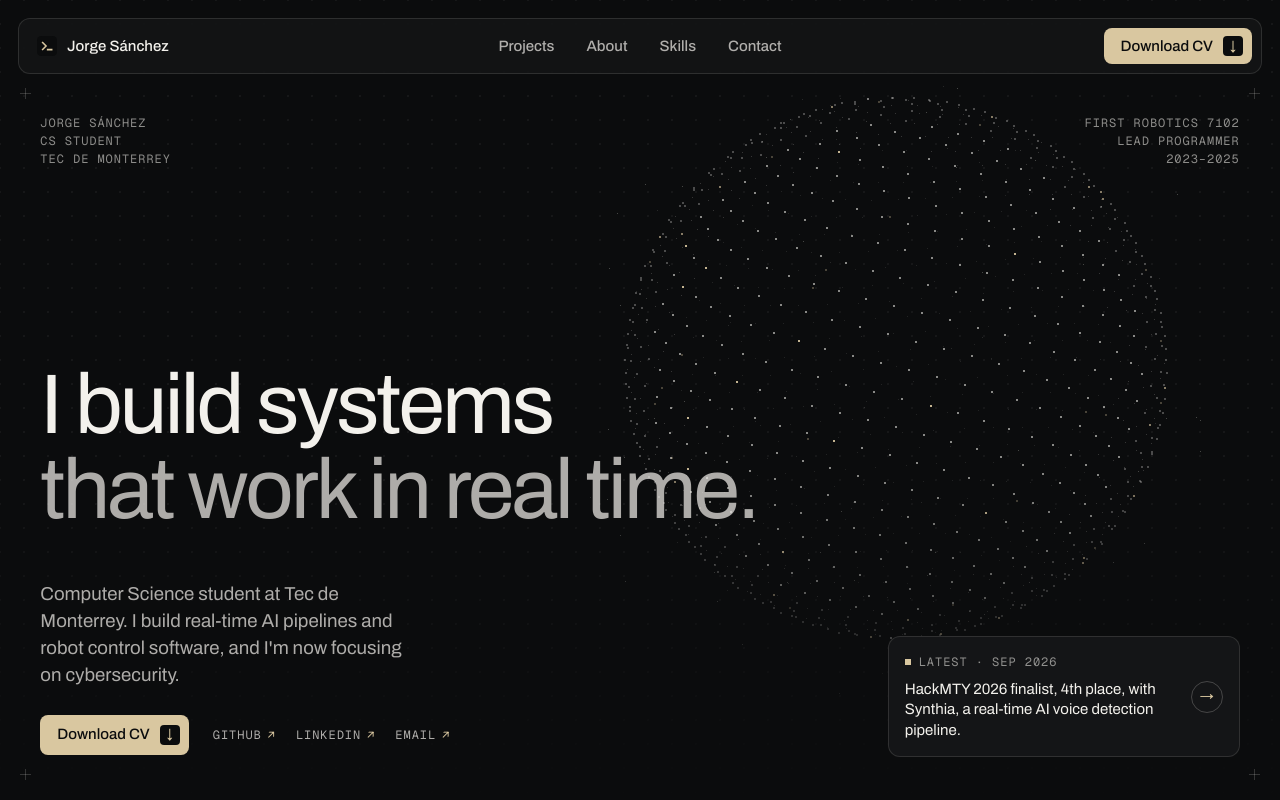
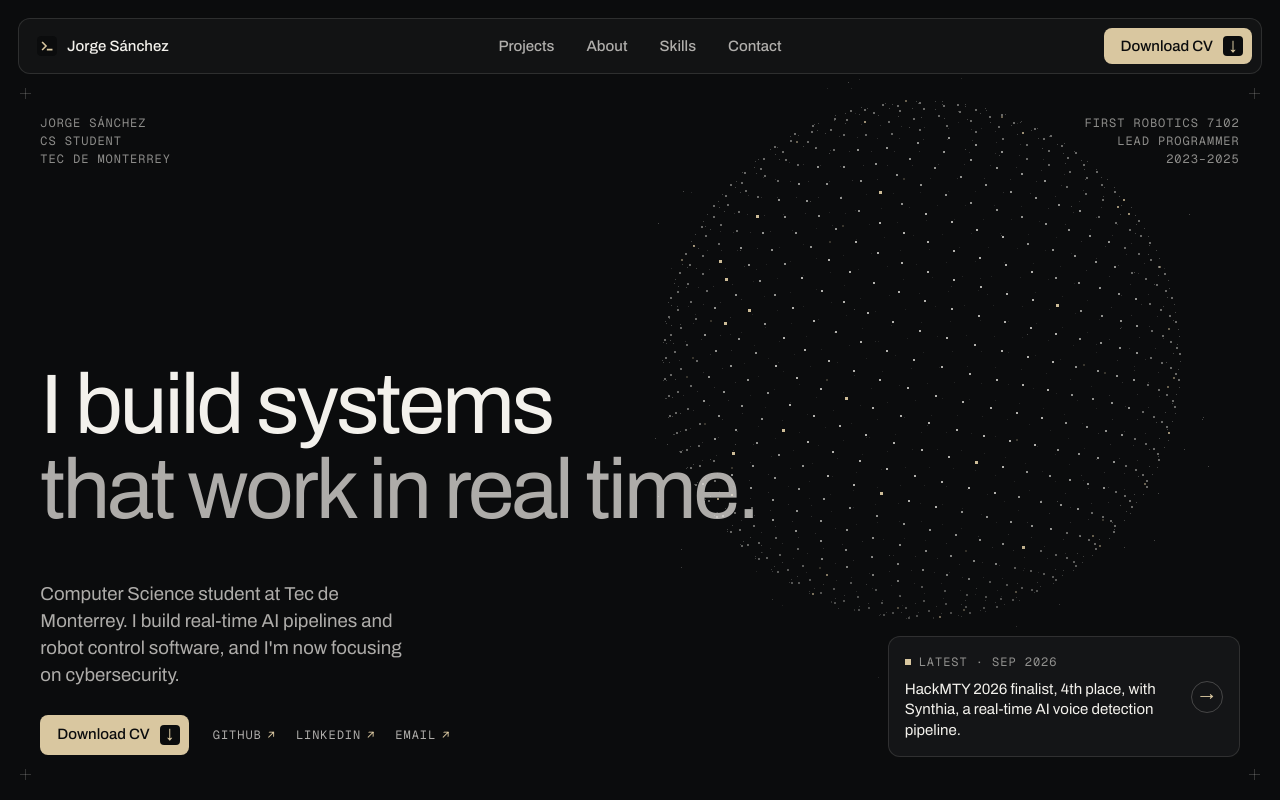
Before and after one commit to jsencinas/jsencinas.github.io, a plain HTML site: page index.html in a window 1280 px wide. Shown: the top 800 px of the page. Drawn offline with Linux system fonts and the light colour scheme.

Commit message:
Tune the hero look: sphere size, depth and position, scrims, intro hairline
- Phone sphere is smaller and lower, so it clears the corner captions
  and fades out behind the headline.
- Six depth buckets and a 14 degree forward tilt give the sphere more depth.
- Phone scrim follows the headline position; desktop scrim is shorter.
- Desktop canvas stays inside the content column on very wide screens.
- Intro hairline lands on the nav's bottom border.
- Static dot grid texture removed.

Co-Authored-By: Claude Fable 5.2 <noreply@anthropic.com>

```diff
--- a/assets/css/site.css
+++ b/assets/css/site.css
@@ -115,9 +115,10 @@
   --hero-caption-gap: 40px;             /* nav bottom to captions */
   --hero-pad-bottom: clamp(1.5rem, 0.979rem + 2.143vw, 2.75rem);
   --hero-title-gap: 32px;               /* headline to description row */
-  --hero-scrim: linear-gradient(to top, var(--bg) 0%, rgb(11 12 13 / .72) 30%, transparent 62%);
+  /* phones: tied to the headline, whose top edge sits at 50vh - 6px */
+  --hero-scrim: linear-gradient(to bottom, transparent calc(50vh - 48px), rgb(11 12 13 / .82) calc(50vh + 24px), var(--bg) calc(50vh + 150px));
   --hero-grid-pitch: 24px;
-  --hero-grid-alpha: .05;               /* static dotted texture, 0 to remove */
+  --hero-grid-alpha: 0;                 /* static dotted texture, 0 to remove */
   --hero-cross: rgb(243 241 236 / .18);
   --card-cross: var(--line);
   --cross-size: 11px;                   /* odd number keeps the 1px arms centered */
@@ -140,7 +141,7 @@
     --nav-bg: rgb(20 21 23 / .86);
     --hero-title-gap: 48px;
     --hero-sphere-room: 0px;
-    --hero-scrim: linear-gradient(to top, var(--bg) 0%, transparent 42%);
+    --hero-scrim: linear-gradient(to top, var(--bg) 0%, transparent 34%);
   }
 }
 
@@ -440,9 +441,9 @@ a { color: var(--accent); text-decoration-thickness: 1px; text-underline-offset:
 }
 .intro__line {
   position: absolute;
-  top: calc(var(--nav-inset) + var(--nav-h) / 2);
-  left: var(--nav-inset);
-  right: var(--nav-inset);
+  top: calc(var(--nav-inset) + var(--nav-h) - 1px);   /* lands on the nav's bottom border */
+  left: calc(var(--nav-inset) + var(--r-md));
+  right: calc(var(--nav-inset) + var(--r-md));
   height: 1px;
   background: var(--intro-line-color);
   transform: scaleX(0);
@@ -477,7 +478,13 @@ a { color: var(--accent); text-decoration-thickness: 1px; text-underline-offset:
   .hero__canvas { --hero-canvas-h: 100svh; }
 }
 @media (min-width: 900px) {
-  .hero__canvas { height: 100%; }
+  /* Desktop: full height, and never wider than the content column, so the
+     sphere keeps its place next to the headline on very wide screens. */
+  .hero__canvas {
+    height: 100%;
+    left: max(0px, calc((100% - var(--container) - 2 * var(--gutter)) / 2));
+    width: min(100%, calc(var(--container) + 2 * var(--gutter)));
+  }
 }
 
 .hero__scrim {
@@ -551,6 +558,7 @@ a { color: var(--accent); text-decoration-thickness: 1px; text-underline-offset:
   font-size: var(--fs-lead);
   line-height: 1.45;
   color: var(--text-2);
+  text-wrap: pretty;
 }
 .hero__actions {
   display: flex;
--- a/assets/js/sphere.js
+++ b/assets/js/sphere.js
@@ -6,22 +6,22 @@
    ===================================================================== */
 const SPHERE = {
   // Size and position. Diameter = min(diameterW * heroWidth, diameterH * heroHeight).
-  desktop: { diameterW: 0.42, diameterH: 0.68, cx: 0.70, cy: 0.46 },
-  phone:   { diameterW: 0.84, diameterH: 0.48, cx: 0.60, cy: 0.32 },
+  desktop: { diameterW: 0.40, diameterH: 0.64, cx: 0.72, cy: 0.45 },
+  phone:   { diameterW: 0.66, diameterH: 0.32, cx: 0.60, cy: 0.40 },
   phoneBelow: 900,          // hero widths under this use the phone layout and counts
 
   // Orientation and motion
   tiltZDeg: 18,             // axis lean in the screen plane
-  tiltXDeg: 0,              // axis lean toward the viewer (0 = none)
+  tiltXDeg: 14,             // axis lean toward the viewer (0 = none)
   revolutionMs: 90000,      // one full turn
-  perspective: 0.12,        // 0 = flat; >0 makes front dots spread slightly wider
+  perspective: 0.16,        // 0 = flat; >0 makes front dots spread slightly wider
 
   // Dot counts. The auto-reducer steps down each ladder when frames are slow.
   ladderDesktop: [1400, 1000, 700],
   ladderPhone: [650, 450],
   champagneShare: 0.04,     // of all dots
   looseShare: 0.06,         // of all dots, floating outside the shell
-  looseRadius: [1.05, 1.35],// in sphere radii
+  looseRadius: [1.04, 1.28],// in sphere radii
   looseWobble: 0.02,        // radial breathing of loose dots, in sphere radii
   looseWobbleMs: 9000,      // period of that breathing
 
@@ -30,9 +30,9 @@ const SPHERE = {
   accentRGB: [217, 199, 160],
 
   // Depth buckets. `edges` split depth into len(edges)+1 buckets, back to front.
-  shell:     { edges: [-0.5, 0, 0.5], alpha: [0.10, 0.18, 0.28, 0.55], size: [1.0, 1.3, 1.6, 2.0] },
-  loose:     { edges: [0],            alpha: [0.12, 0.25],             size: [1.0, 1.3] },
-  champagne: { edges: [0, 0.5],       alpha: [0.30, 0.60, 0.90],       size: [1.6, 1.9, 2.2] },
+  shell:     { edges: [-0.6, -0.2, 0.2, 0.6, 0.85], alpha: [0.10, 0.15, 0.24, 0.40, 0.58, 0.72], size: [1.0, 1.0, 1.3, 1.7, 2.0, 2.2] },
+  loose:     { edges: [0],                    alpha: [0.12, 0.26],                   size: [1.0, 1.3] },
+  champagne: { edges: [-0.2, 0.2, 0.6],       alpha: [0.22, 0.45, 0.70, 0.95],       size: [1.6, 2.0, 2.4, 2.6] },
 
   // Assemble on load: dots start scattered across the hero at alpha 0.
   assembleMs: 1800,
```
